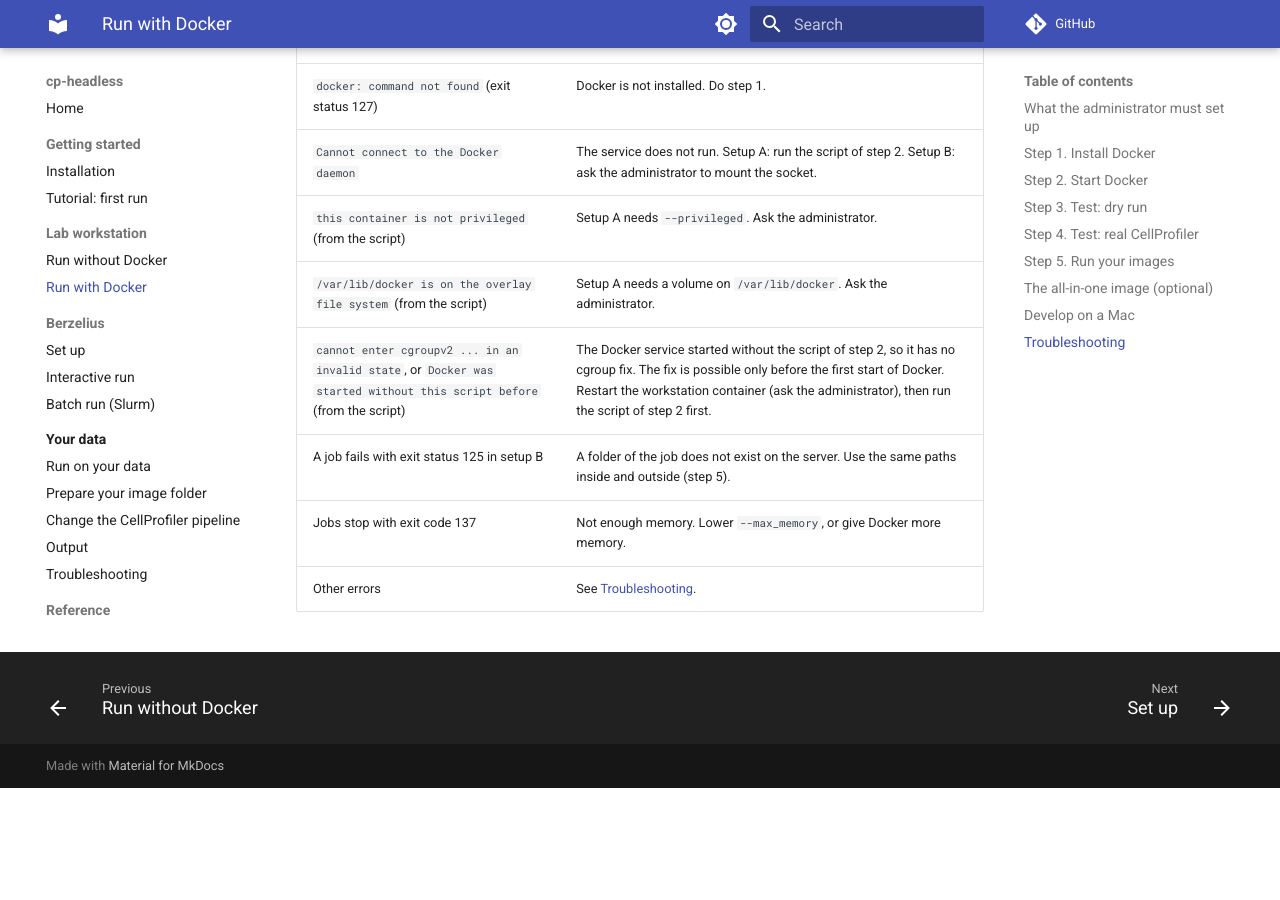
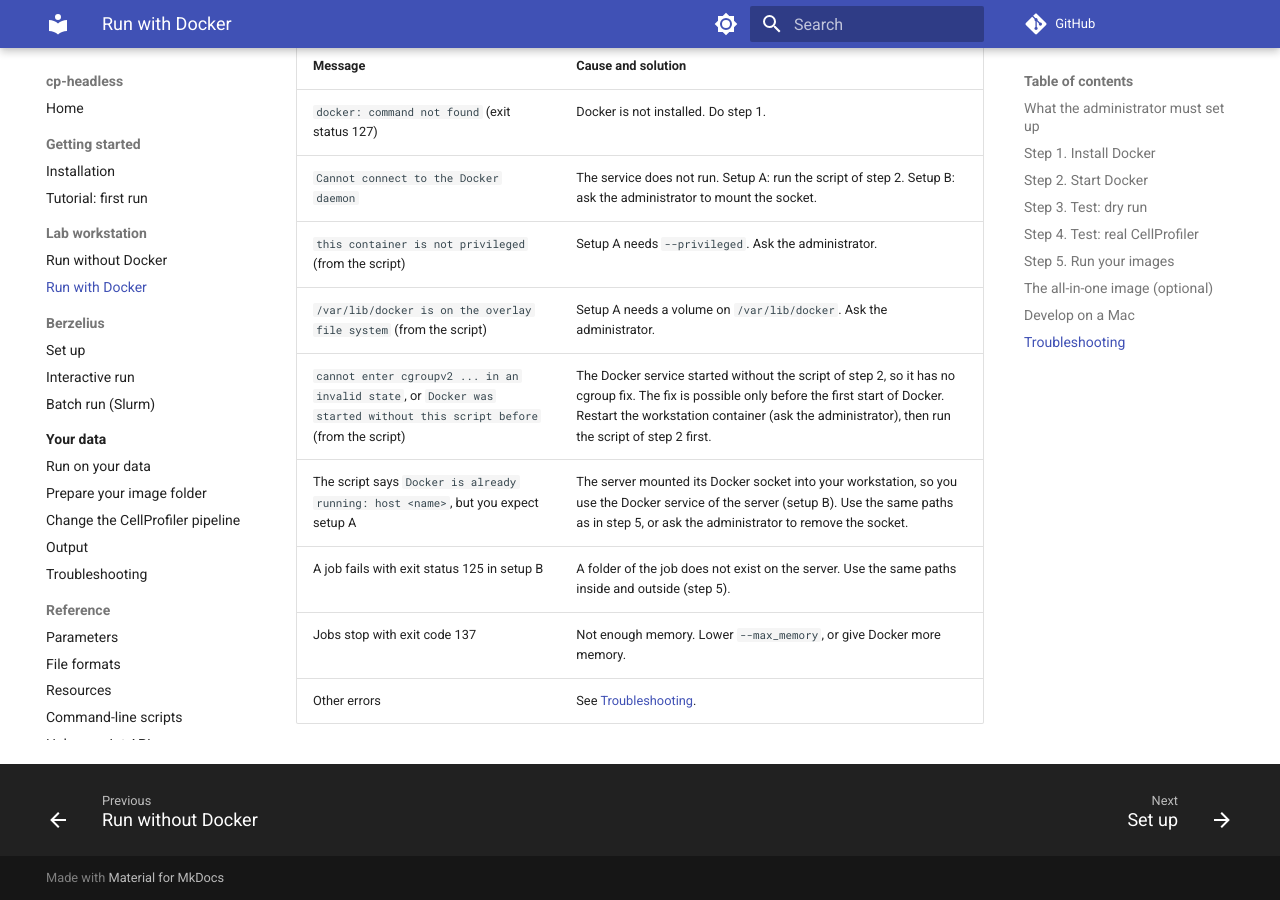
Before and after one commit to mirandaresearchlab/headless-cp-wf, an MkDocs documentation site: the page built from docs/how-to/run-with-docker.md, in a window 1280 px wide and 900 px high, scrolled down 3942 px. Built offline with MkDocs 1.6.1 and Material for MkDocs 9.7.7, drawn with Linux system fonts in a browser that asks for light colours; comment, search, counter and statistics services are not loaded; before the commit the page ends 4730 px from its top, so only the background shows below that; some of the changed text lies outside the part shown.

Commit message:
updated for testing

````diff
--- a/docs/how-to/run-with-docker.md
+++ b/docs/how-to/run-with-docker.md
@@ -63,7 +63,8 @@
 bash scripts/start-docker-in-container.sh
 ```
 
-It must end with a line like `Docker runs: version 29.1.3, storage overlayfs, cgroup v2`. The script checks
+It must end with a line like `Docker runs: version 29.1.3, storage overlayfs, cgroup v2`. If Docker already
+runs, the script shows which service answers and stops. The script checks
 the setup first. If the container is not privileged, or `/var/lib/docker` has no volume, it stops with a
 message for the administrator. It also applies a fix for cgroup v2: without it, every Nextflow job fails
 with `cannot enter cgroupv2 ... in an invalid state`. The log of the service is `/var/log/dockerd.log`.
@@ -161,6 +162,7 @@
 | `this container is not privileged` (from the script) | Setup A needs `--privileged`. Ask the administrator. |
 | `/var/lib/docker is on the overlay file system` (from the script) | Setup A needs a volume on `/var/lib/docker`. Ask the administrator. |
 | `cannot enter cgroupv2 ... in an invalid state`, or `Docker was started without this script before` (from the script) | The Docker service started without the script of step 2, so it has no cgroup fix. The fix is possible only before the first start of Docker. Restart the workstation container (ask the administrator), then run the script of step 2 first. |
+| The script says `Docker is already running: host <name>`, but you expect setup A | The server mounted its Docker socket into your workstation, so you use the Docker service of the server (setup B). Use the same paths as in step 5, or ask the administrator to remove the socket. |
 | A job fails with exit status 125 in setup B | A folder of the job does not exist on the server. Use the same paths inside and outside (step 5). |
 | Jobs stop with exit code 137 | Not enough memory. Lower `--max_memory`, or give Docker more memory. |
 | Other errors | See [Troubleshooting](troubleshooting.md). |
````
Also changed, not shown: 2 other files.
